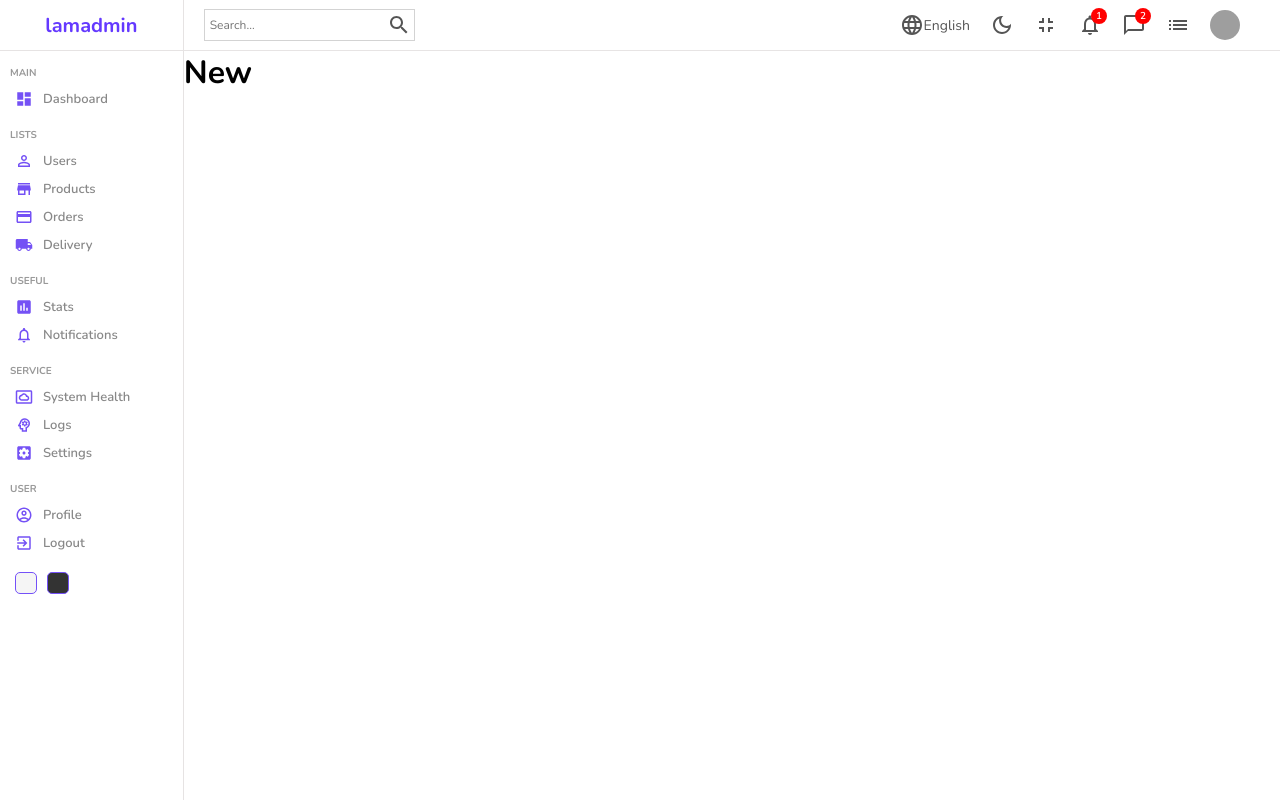
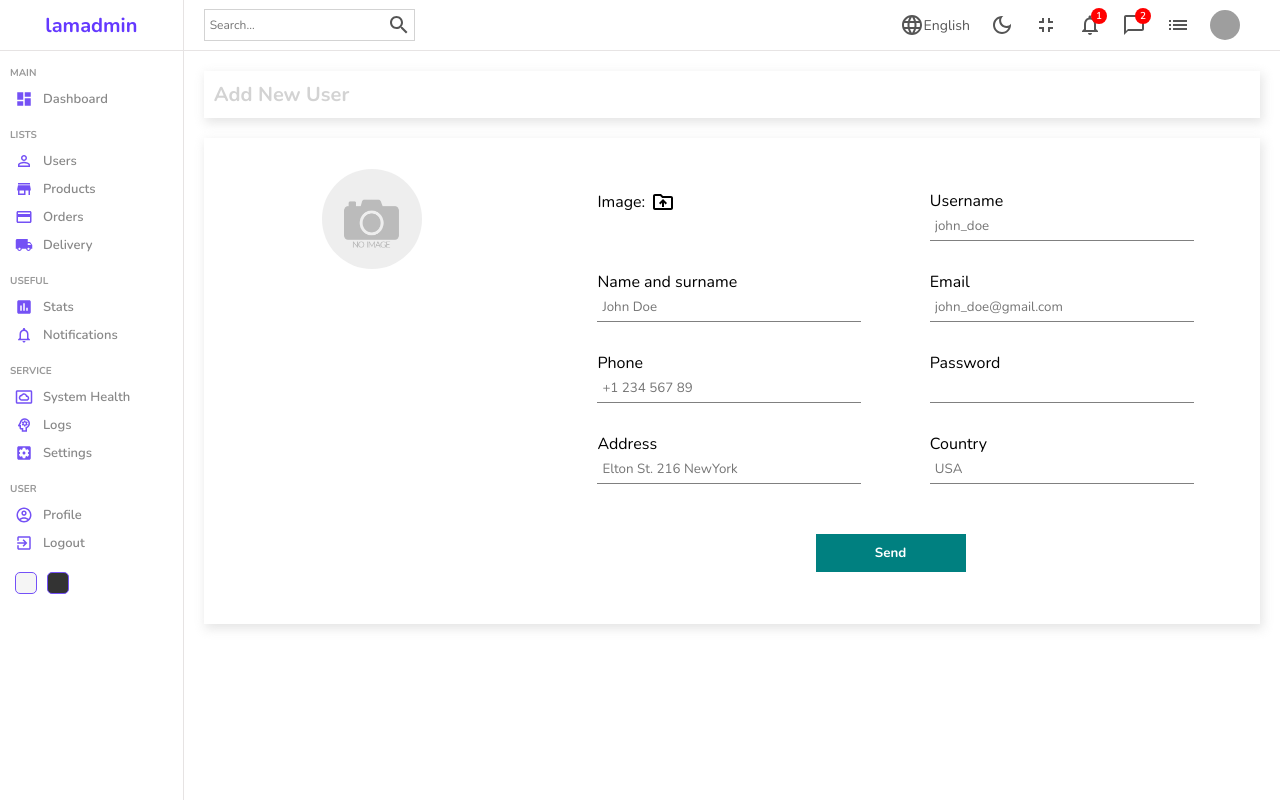
Before and after one commit to adrianAlx/admin-panel-react, a React (Vite) app: page /users/new in a window 1280 px wide. Built offline with nearby package versions, Linux system fonts and the light colour scheme; grey boxes are pictures that could not be loaded.

Commit message:
[ADD]: new page added and routes change to tsx

```diff
--- /dev/null
+++ b/src/formSource.ts
@@ -0,0 +1,120 @@
+type OptionsSelect =
+  | {
+      value: string | number;
+      label: 'Category 1' | 'Category 2' | 'Category 3';
+    }
+  | {
+      value: string | number;
+      label: 'In stock' | 'No stock';
+    };
+
+export interface FormInput {
+  id: number;
+  label: string;
+  type: string;
+  placeholder?: string;
+  htmlFor?: string;
+  name?: string;
+  value?: string;
+  options?: OptionsSelect[];
+}
+
+export const userInputs: FormInput[] = [
+  {
+    id: 1,
+    label: 'Username',
+    type: 'text',
+    placeholder: 'john_doe',
+    htmlFor: 'username',
+  },
+  {
+    id: 2,
+    label: 'Name and surname',
+    type: 'text',
+    placeholder: 'John Doe',
+    htmlFor: 'name_surname',
+  },
+  {
+    id: 3,
+    label: 'Email',
+    type: 'email',
+    placeholder: 'john_doe@gmail.com',
+    htmlFor: 'email',
+  },
+  {
+    id: 4,
+    label: 'Phone',
+    type: 'tel',
+    placeholder: '+1 234 567 89',
+    htmlFor: 'phone',
+  },
+  {
+    id: 5,
+    label: 'Password',
+    type: 'password',
+    htmlFor: 'password',
+  },
+  {
+    id: 6,
+    label: 'Address',
+    type: 'text',
+    placeholder: 'Elton St. 216 NewYork',
+    htmlFor: 'address',
+  },
+  {
+    id: 7,
+    label: 'Country',
+    type: 'text',
+    placeholder: 'USA',
+    htmlFor: 'country',
+  },
+];
+
+export const productInputs: FormInput[] = [
+  {
+    id: 1,
+    label: 'Title',
+    type: 'text',
+    placeholder: 'Apple Macbook Pro',
+    htmlFor: 'title',
+  },
+  {
+    id: 2,
+    label: 'Description',
+    type: 'text',
+    placeholder: 'Description',
+    htmlFor: 'description',
+  },
+
+  // Select with opts
+  {
+    id: 3,
+    type: 'select',
+    name: 'category',
+    label: 'Category',
+    value: '',
+    options: [
+      { value: 'category1', label: 'Category 1' },
+      { value: 'category2', label: 'Category 2' },
+      { value: 'category3', label: 'Category 3' },
+    ],
+  },
+  {
+    id: 4,
+    label: 'Price',
+    type: 'number',
+    placeholder: '$ 100',
+    htmlFor: 'price',
+  },
+  {
+    id: 5,
+    type: 'select',
+    name: 'stock',
+    label: 'Stock',
+    value: '',
+    options: [
+      { value: 'inStock', label: 'In stock' },
+      { value: 'noStock', label: 'No stock' },
+    ],
+  },
+];
--- a/src/pages/new/New.tsx
+++ b/src/pages/new/New.tsx
@@ -1,9 +1,86 @@
+import { ChangeEvent, useState } from 'react';
+import DriveFolderUploadOutlinedIcon from '@mui/icons-material/DriveFolderUploadOutlined';
+
+import { FormInput } from '../../formSource';
+
 import './new.scss';
 
-export const New = () => {
+interface NewProps {
+  inputs?: Array<FormInput>;
+  title: string;
+}
+
+// public:
+const noImg = '/assets/no-image-icon-0.jpg';
+
+export const New = ({ inputs, title }: NewProps) => {
+  const [file, setFile] = useState<File>();
+
+  const handleFile = (e: ChangeEvent<HTMLInputElement>) => {
+    setFile(e.target.files?.[0]);
+  };
+
   return (
-    <div className="New">
-      <h1>New</h1>
+    <div className="newContainer">
+      <div className="top">
+        <h1>{title}</h1>
+      </div>
+
+      <div className="bottom">
+        <div className="left">
+          <img src={file ? URL.createObjectURL(file) : noImg} alt="image" />
+        </div>
+        <div className="right">
+          <form>
+            <div className="formInput">
+              <label htmlFor="uploadImg" className="uploadImg">
+                Image: <DriveFolderUploadOutlinedIcon className="icon" />
+              </label>
+              <input
+                type="file"
+                id="uploadImg"
+                className="hidden"
+                onChange={handleFile}
+              />
+            </div>
+
+            {
+              inputs?.map(input => (
+                <div className="formInput" key={input.id}>
+                  <label htmlFor={input.htmlFor || ''}>{input.label}</label>
+
+                  {
+                    (input.type === 'select' && (
+                      <select name={input.name} id={input.htmlFor || ''}>
+                        <option value="">Select an option</option>
+
+                        {
+                          input.options?.map(({ value, label }) => (
+                            <option key={value} value={value}>
+                              {label}
+                            </option>
+                          ))
+                        }
+                      </select>
+                    ))
+                    ||
+                    (input.type && (
+                      <input
+                        type={input.type}
+                        placeholder={input.placeholder || ''}
+                        id={input.htmlFor || ''}
+                      />
+                    ))
+                    }
+
+                </div>
+              ))
+            }
+
+            <button type="submit">Send</button>
+          </form>
+        </div>
+      </div>
     </div>
   );
 };
--- a/src/pages/new/new.scss
+++ b/src/pages/new/new.scss
@@ -0,0 +1,82 @@
+.newContainer {
+  .top,
+  .bottom {
+    display: flex;
+    -webkit-box-shadow: 2px 4px 10px 1px rgba(0, 0, 0, 0.47);
+    box-shadow: 2px 4px 10px 1px rgba(201, 201, 201, 0.47);
+    margin: 20px;
+    padding: 10px;
+  }
+
+  h1 {
+    color: lightgray;
+    font-size: 20px;
+  }
+
+  .bottom {
+    .left {
+      padding-top: 21px;
+      flex: 1;
+      text-align: center;
+
+      img {
+        width: 100px;
+        height: 100px;
+        border-radius: 50%;
+        object-fit: cover;
+      }
+    }
+
+    .right {
+      padding: 42px;
+      flex: 2;
+
+      .hidden {
+        display: none;
+      }
+
+      form {
+        display: flex;
+        flex-wrap: wrap;
+        gap: 30px;
+        justify-content: space-around;
+
+        .formInput {
+          width: 40%;
+
+          .uploadImg {
+            cursor: pointer;
+          }
+
+          label {
+            display: flex;
+            align-items: center;
+
+            .icon {
+              cursor: pointer;
+              margin-left: 6px;
+            }
+          }
+
+          input {
+            width: 100%;
+            padding: 5px;
+            border: none;
+            border-bottom: 1px solid gray;
+          }
+        }
+      }
+    }
+
+    button {
+      width: 150px;
+      padding: 10px;
+      border: none;
+      background-color: teal;
+      color: white;
+      font-weight: bold;
+      cursor: pointer;
+      margin-top: 20px;
+    }
+  }
+}
--- a/src/pages/single/single.scss
+++ b/src/pages/single/single.scss
@@ -1,6 +1,4 @@
 .singleContainer {
-  flex: 6;
-
   .top {
     padding: 20px;
     display: flex;
--- a/src/routes/routes.ts
+++ b/src/routes/routes.tsx
@@ -5,6 +5,7 @@ import { PublicLayout } from '../layout/PublicLayout';
 import { List } from '../pages/list/List';
 import { Login } from '../pages/login/Login';
 import { New } from '../pages/new/New';
+import { productInputs, userInputs } from '../formSource';
 import { Single } from '../pages/single/Single';
 
 type JSXComponent = () => JSX.Element;
@@ -48,7 +49,7 @@ export const routesPublicLayout: RoutesPublicLayout[] = [
     path: ':userId',
   },
   {
-    Component: New,
+    Component: () => <New inputs={userInputs} title="Add New User" />,
     ManiPath: 'users',
     path: 'new',
   },
@@ -64,7 +65,7 @@ export const routesPublicLayout: RoutesPublicLayout[] = [
     path: ':productId',
   },
   {
-    Component: New,
+    Component: () => <New inputs={productInputs} title="Add New Product" />,
     ManiPath: 'products',
     path: 'new',
   },
@@ -80,7 +81,7 @@ export const routesPublicLayout: RoutesPublicLayout[] = [
     path: ':orderId',
   },
   {
-    Component: New,
+    Component: () => <New inputs={productInputs} title="Add New Order" />,
     ManiPath: 'orders',
     path: 'new',
   },
```
Also changed, not shown: public/assets/no-image-icon-0.jpg (added).
